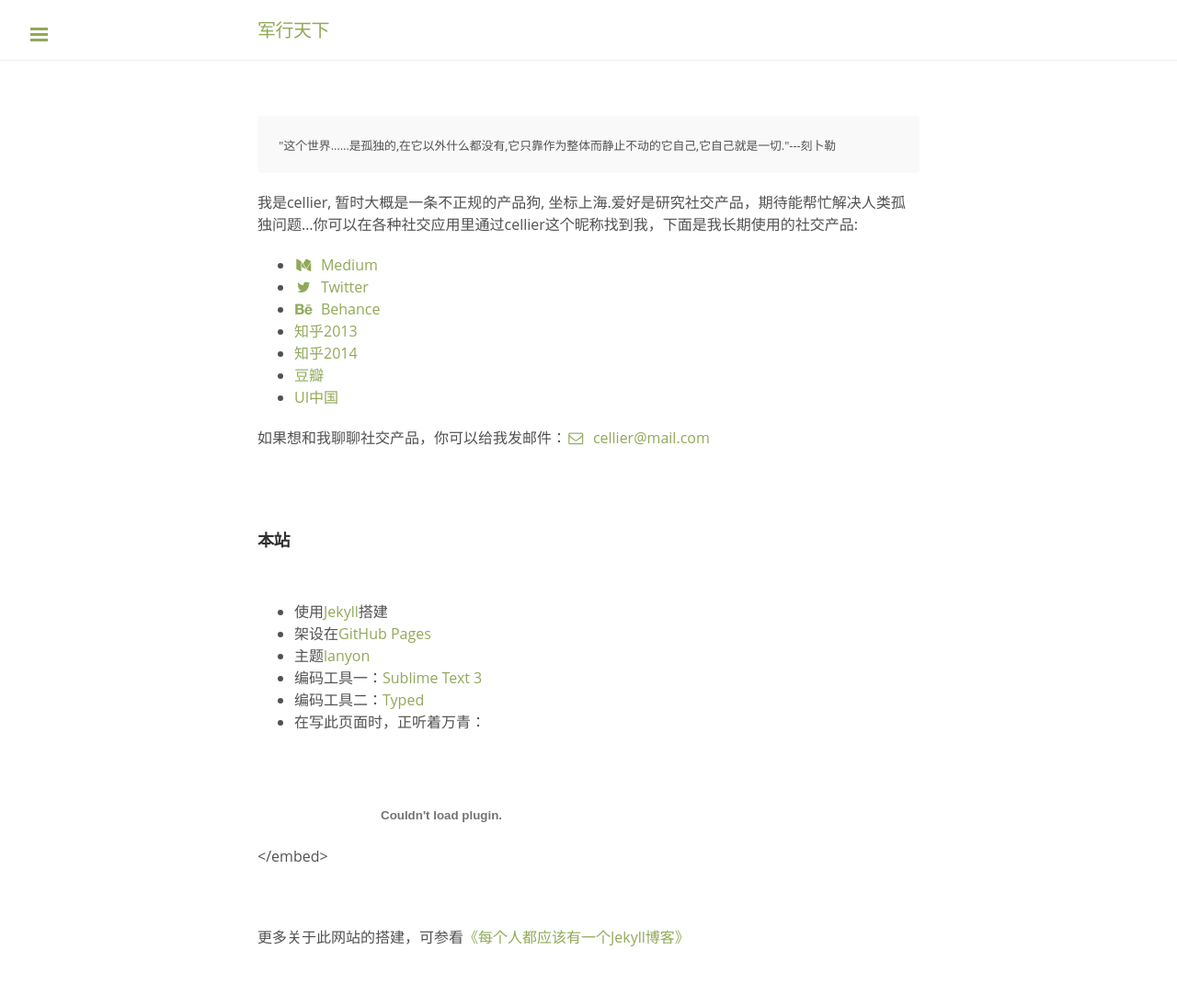
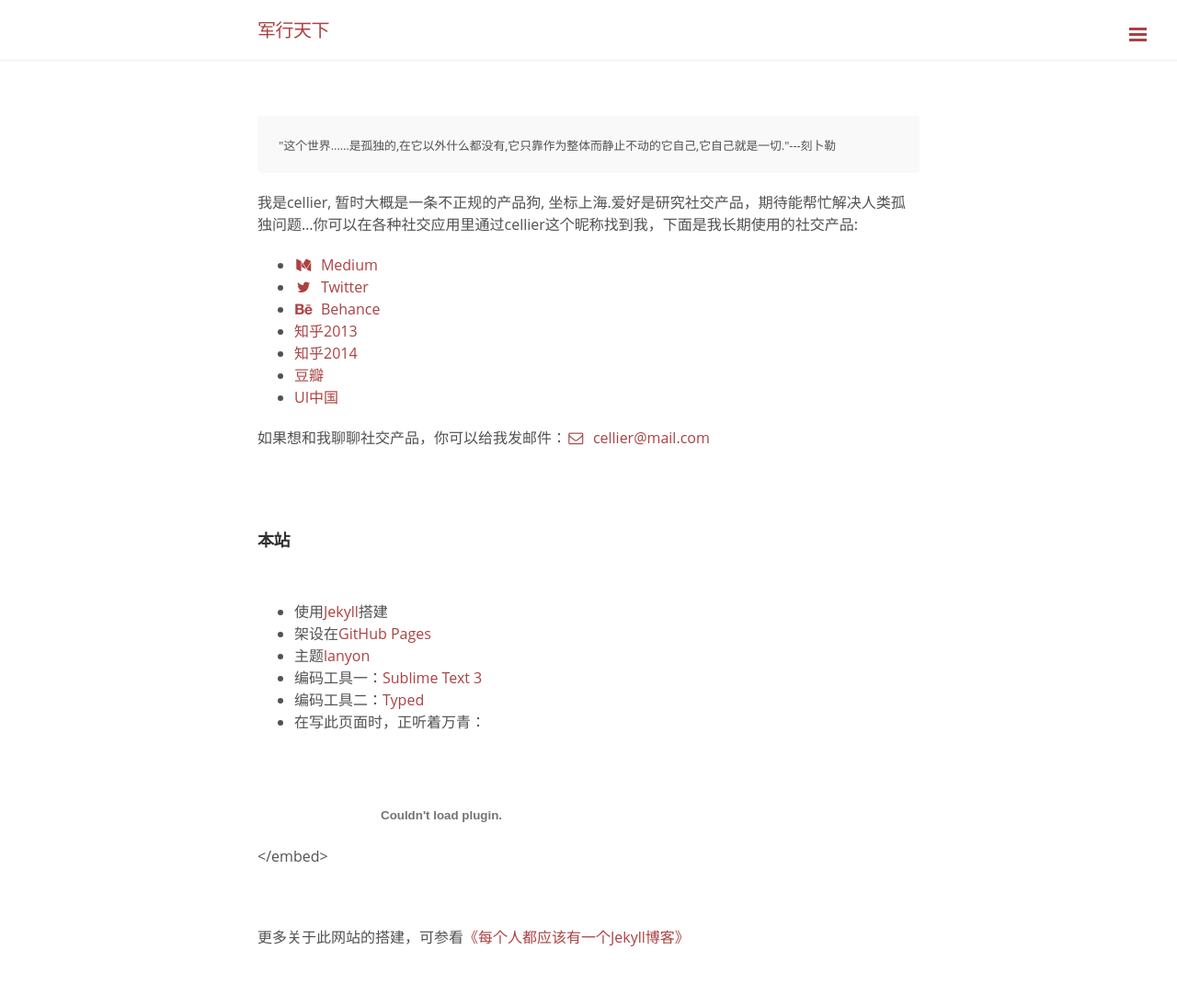
Before and after one commit to junxtx/junxtx.github.io, a Jekyll site: the page built from about.md, in a window 1280 px wide. Shown: the whole page at 92% size. Built offline with Jekyll 4.4.1, drawn with Linux system fonts in a browser that asks for light colours; nearby versions of some CDN libraries; Markdown is read by kramdown in place of the engine named in the settings; comment, search, counter and statistics services are not loaded.

Commit message:
修改模板

```diff
--- a/_includes/sidebar.html
+++ b/_includes/sidebar.html
@@ -12,7 +12,7 @@
     <a class="sidebar-nav-item{% if page.title == "Home" %} active{% endif %}" href="/" target="_self"><i class="fa fa-home fa-fw"></i>&nbsp;&nbsp;&nbsp; 主页</a>
     <a class="sidebar-nav-item{% if page.title == "Archive" %} active{% endif %}" href="/archive" target="_self"><i class="fa fa-archive fa-fw"></i>&nbsp;&nbsp;&nbsp; 内容列表</a>
     <a class="sidebar-nav-item{% if page.title == "About" %} active{% endif %}" href="/about" target="_self"><i class="fa fa-user fa-fw"></i>&nbsp;&nbsp;&nbsp; 关于博客</a>
-    <a class="sidebar-nav-item" href="http://cellier.me/resume" target="_self"><i class="fa fa-cog fa-spin fa-fw"></i>&nbsp;&nbsp;&nbsp; 个人简历</a>
+    <a class="sidebar-nav-item" href="javascript:alert("持续更新中")" target="_self"><i class="fa fa-cog fa-spin fa-fw"></i>&nbsp;&nbsp;&nbsp; 个人简历</a>
   </nav>
 
   <div class="sidebar-item">
--- a/_layouts/default.html
+++ b/_layouts/default.html
@@ -3,7 +3,7 @@
 
   {% include head.html %}
 
-  <body class="theme-base-0b">
+  <body class="theme-base-08 layout-reverse sidebar-overlay">
 
     {% include sidebar.html %}
 
```
